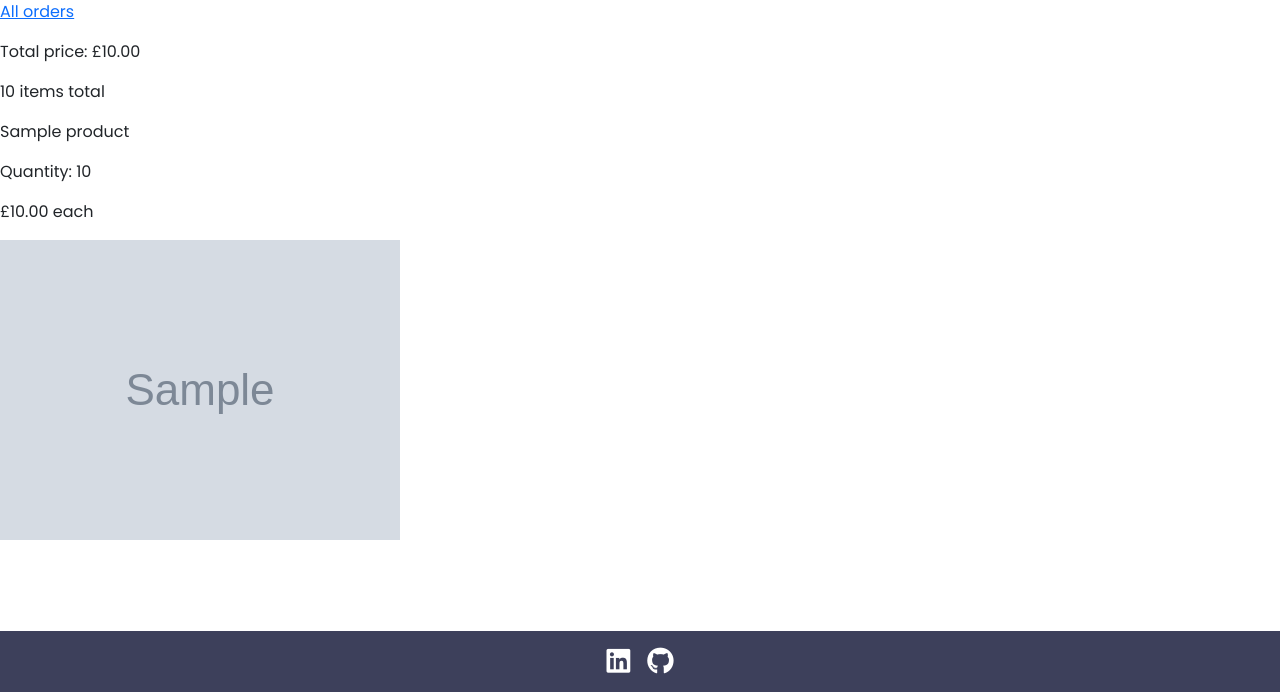
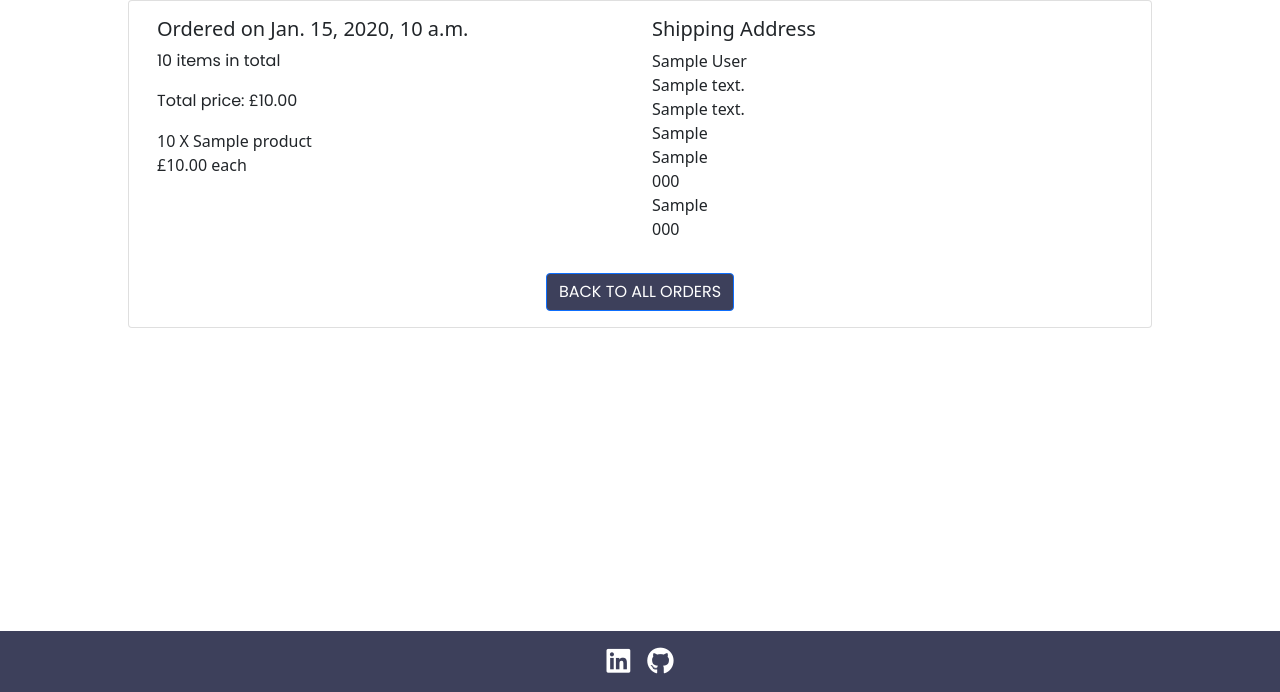
Before and after one commit to DoriCzele/dogomugs, a Django app: page /orders/1/ in a window 1280 px wide. Shown: the part 108-800 px from the top of the page. Run offline with Django 4.2, Linux system fonts and the light colour scheme; a user stored in the database is signed in; tables that the repository leaves empty hold one stand-in row (values such as "Sample post"); grey boxes marked "Sample" are stand-in pictures; some libraries are stand-ins or nearby versions.

Commit message:
Add styling to order details

```diff
--- a/orders/templates/order_detail.html
+++ b/orders/templates/order_detail.html
@@ -1,12 +1,42 @@
 {% extends "base.html" %}
 {% block content %}
-<p><a href="{% url 'order-list' %}">All orders</a></p>
-<p>Total price: £{{orderdetails.total_price}}</p>
-<p>{{orderdetails.items_quantity}} items total</p>
-{% for order_item in orderdetails.orderitems_set.all %}
-<p>{{ order_item.product.name }}</p>
-<p>Quantity: {{ order_item.quantity }}</p>
-<p>£{{ order_item.price }} each</p>
-<img src="{{ order_item.product.image.url }}"/>
-{% endfor %}
+
+
+<div class="card mb-3 container">
+    <div class="row">
+      <div class="col-12">
+            <div id="order-detail-card" class="card-body row">
+                <div class="col-6 justify-content-center">
+                <h5 class="card-title">Ordered on {{orderdetails.created}}</h5>
+                <p>{{orderdetails.items_quantity}} items in total</p>
+                <p>Total price: £{{orderdetails.total_price}}</p>
+                <ul class="list-group list-group-flush">
+                    {% for order_item in orderdetails.orderitems_set.all %}
+                    <li class="list-unstyled">{{ order_item.quantity }} X {{ order_item.product.name }}</li>
+                    <li class="list-unstyled">£{{ order_item.price }} each</li>
+                </ul>
+                {% endfor %}
+            </div>
+            <div class="col-6 justify-content-center">
+                <h5 class="card-title">Shipping Address</h5>
+                <ul class="list-group list-group-flush">
+                    <li class="list-unstyled">{{orderdetails.shipping_address.full_name}}</li>
+                    <li class="list-unstyled">{{orderdetails.shipping_address.primary_address}}</li>
+                    <li class="list-unstyled">{{orderdetails.shipping_address.secondary_address}}</li>
+                    <li class="list-unstyled">{{orderdetails.shipping_address.town_or_city}}</li>
+                    <li class="list-unstyled">{{orderdetails.shipping_address.county}}</li>
+                    <li class="list-unstyled">{{orderdetails.shipping_address.postcode}}</li>
+                    <li class="list-unstyled">{{orderdetails.shipping_address.country}}</li>
+                    <li class="list-unstyled">{{orderdetails.shipping_address.phone_number}}</li>
+                </ul>
+
+            </div>
+        </div>
+    </div>
+    <p class="my-3 d-flex justify-content-center"><a href="{% url 'order-list' %}" class="btn btn-primary text-uppercase">Back to all orders</a></p>
+    </div>
+</div>
+
+
+
 {% endblock %}
```
